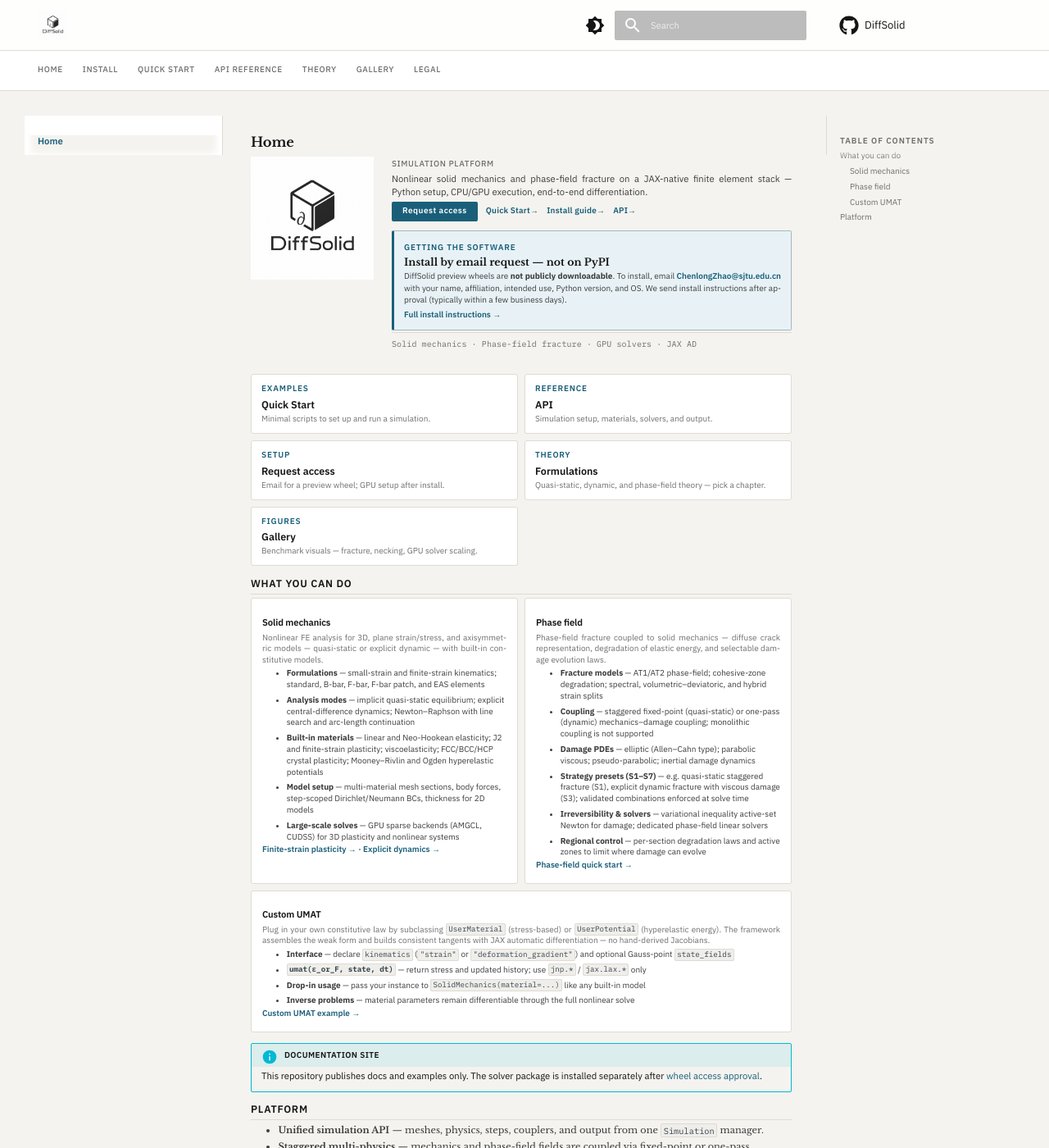
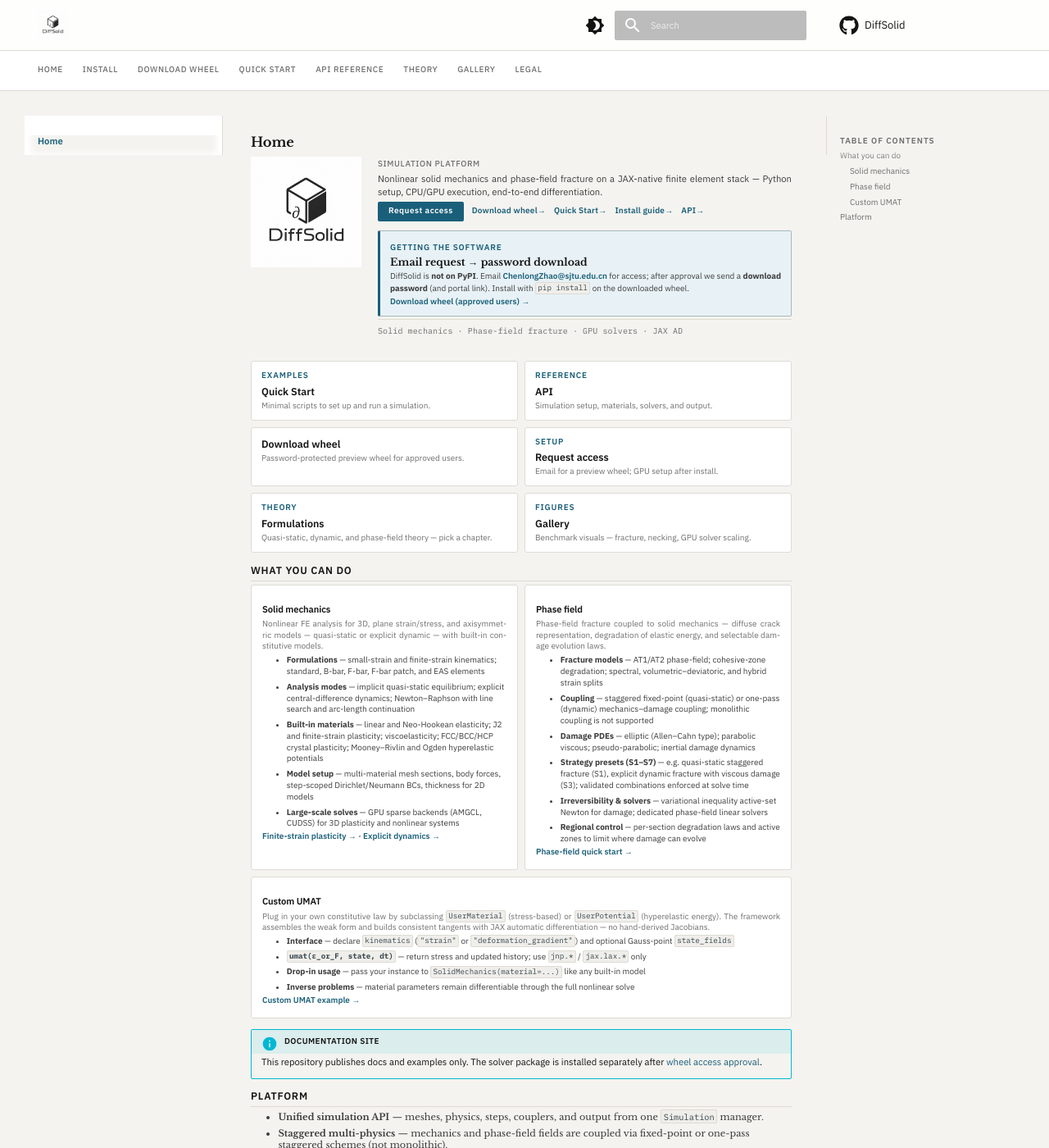
Before and after one commit to zclsjtu/DiffSolid, an MkDocs documentation site: the page built from docs/index.md, in a window 1280 px wide and 1400 px high. Shown: the whole window at 82% size. Built offline with MkDocs 1.6.1 and Material for MkDocs 9.7.7, drawn with Linux system fonts in a browser that asks for light colours; comment, search, counter and statistics services are not loaded.

Commit message:
Remove Architecture blocks, shrink home typography, add password wheel download.
Add Download wheel page with portal form injection from site.yaml; update install flow and CI.

```diff
--- a/docs/index.md
+++ b/docs/index.md
@@ -16,6 +16,7 @@
 
 <div class="ds-home__actions">
   <a class="ds-home__actions-primary" href="install.md#request-access">Request access</a>
+  <a href="download/">Download wheel</a>
   <a href="quickstart/">Quick Start</a>
   <a href="install/">Install guide</a>
   <a href="api/">API</a>
@@ -23,14 +24,14 @@
 
 <div class="ds-home__access">
   <p class="ds-home__access-kicker">Getting the software</p>
-  <p class="ds-home__access-title">Install by email request — not on PyPI</p>
+  <p class="ds-home__access-title">Email request → password download</p>
   <p class="ds-home__access-text">
-    DiffSolid preview wheels are <strong>not publicly downloadable</strong>. To install,
-    email <a href="mailto:ChenlongZhao@sjtu.edu.cn">ChenlongZhao@sjtu.edu.cn</a>
-    with your name, affiliation, intended use, Python version, and OS. We send install
-    instructions after approval (typically within a few business days).
+    DiffSolid is <strong>not on PyPI</strong>. Email
+    <a href="mailto:ChenlongZhao@sjtu.edu.cn">ChenlongZhao@sjtu.edu.cn</a>
+    for access; after approval we send a <strong>download password</strong> (and portal link).
+    Install with <code>pip install</code> on the downloaded wheel.
   </p>
-  <a class="ds-home__access-link" href="install.md#request-access">Full install instructions →</a>
+  <a class="ds-home__access-link" href="download/">Download wheel (approved users) →</a>
 </div>
 
 <p class="ds-home__meta">
@@ -55,6 +56,11 @@
   <span class="ds-tile__label">Reference</span>
   <span class="ds-tile__title">API</span>
   <span class="ds-tile__desc">Simulation setup, materials, solvers, and output.</span>
+</a>
+
+<a class="ds-tile" href="download/">
+  <span class="ds-tile__title">Download wheel</span>
+  <span class="ds-tile__desc">Password-protected preview wheel for approved users.</span>
 </a>
 
 <a class="ds-tile" href="install.md#request-access">
--- a/docs/stylesheets/extra.css
+++ b/docs/stylesheets/extra.css
@@ -341,6 +341,20 @@
 
 .ds-home {
   font-family: "IBM Plex Sans", system-ui, sans-serif;
+  font-size: 0.875em;
+}
+
+.ds-home + .md-typeset h2,
+.md-content__inner > article:has(.ds-home) .md-typeset h2 {
+  font-size: var(--ds-text-2xs);
+  margin-top: 0.55rem;
+}
+
+.ds-home ~ .md-typeset,
+.md-content__inner > article:has(.ds-home) .md-typeset p,
+.md-content__inner > article:has(.ds-home) .md-typeset li {
+  font-size: var(--ds-text-2xs);
+  line-height: 1.35;
 }
 
 .ds-home__hero {
@@ -363,8 +377,8 @@
 
 .ds-home__hero-row {
   display: grid;
-  grid-template-columns: 7.5rem minmax(0, 1fr);
-  gap: 0.75rem 1.1rem;
+  grid-template-columns: 6.75rem minmax(0, 1fr);
+  gap: 0.65rem 1rem;
   align-items: start;
 }
 
@@ -385,7 +399,7 @@
 
 .ds-home__logo {
   display: block;
-  width: 7.5rem;
+  width: 6.75rem;
   height: auto;
   margin: 0;
 }
@@ -595,6 +609,7 @@
 
 .ds-capabilities {
   margin-bottom: 0.65rem;
+  font-size: 0.92em;
 }
 
 .ds-capabilities__heading {
@@ -896,3 +911,73 @@
   line-height: 1.35;
   color: var(--ds-muted);
 }
+
+/* Download wheel page */
+
+.ds-download__portal {
+  max-width: 22rem;
+  margin: 0.75rem 0 1rem;
+  padding: 0.65rem 0.7rem;
+  background: var(--ds-surface);
+  border: 1px solid var(--ds-line);
+  border-radius: 4px;
+}
+
+.ds-download__portal--pending {
+  max-width: 32rem;
+}
+
+.ds-download__form {
+  display: grid;
+  gap: 0.45rem;
+}
+
+.ds-download__label {
+  font-family: "IBM Plex Sans", system-ui, sans-serif;
+  font-size: var(--ds-text-2xs);
+  font-weight: 600;
+  color: var(--ds-ink-soft);
+}
+
+.ds-download__input {
+  width: 100%;
+  padding: 0.4rem 0.45rem;
+  font-family: "IBM Plex Mono", monospace;
+  font-size: var(--ds-text-xs);
+  border: 1px solid var(--ds-line-strong);
+  border-radius: 3px;
+  background: var(--ds-bg);
+  color: var(--ds-ink);
+  box-sizing: border-box;
+}
+
+.ds-download__submit {
+  justify-self: start;
+  padding: 0.35rem 0.65rem;
+  font-family: "IBM Plex Sans", system-ui, sans-serif;
+  font-size: var(--ds-text-2xs);
+  font-weight: 600;
+  color: var(--ds-surface);
+  background: var(--ds-accent);
+  border: none;
+  border-radius: 3px;
+  cursor: pointer;
+}
+
+.ds-download__submit:hover {
+  background: var(--ds-accent-hover);
+}
+
+.ds-download__hint,
+.ds-download__pending,
+.ds-download__alt {
+  margin: 0.5rem 0 0;
+  font-family: "IBM Plex Sans", system-ui, sans-serif;
+  font-size: var(--ds-text-2xs);
+  line-height: 1.4;
+  color: var(--ds-muted);
+}
+
+.ds-download__alt {
+  margin-top: 0.35rem;
+}
--- a/mkdocs.yml
+++ b/mkdocs.yml
@@ -75,6 +75,7 @@
 nav:
   - Home: index.md
   - Install: install.md
+  - Download wheel: download.md
   - Quick Start: quickstart.md
   - API Reference: api/index.md
   - Theory:
--- a/site.yaml
+++ b/site.yaml
@@ -12,4 +12,5 @@
   # Optional Google Form / Typeform for structured requests
   request_form_url: ""
   # After deploying dist-gate Cloudflare Worker (see DiffSolid-dev/dist-gate/)
+  # Example: https://diffsolid-download.your-account.workers.dev
   download_portal_url: ""
```
Also changed, not shown: README.md (+1 -13 lines), docs/download.md (added, +33 -0 lines), docs/install.md (+12 -5 lines), 2 other files.
